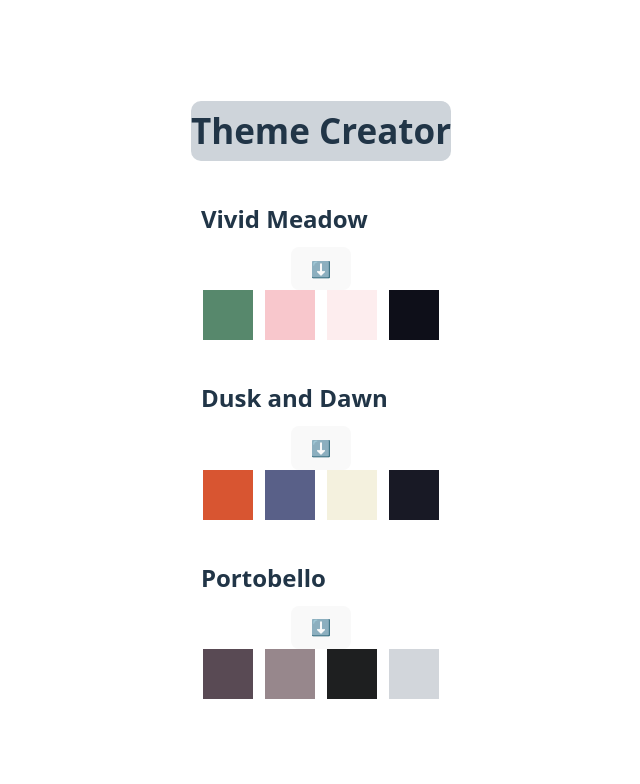
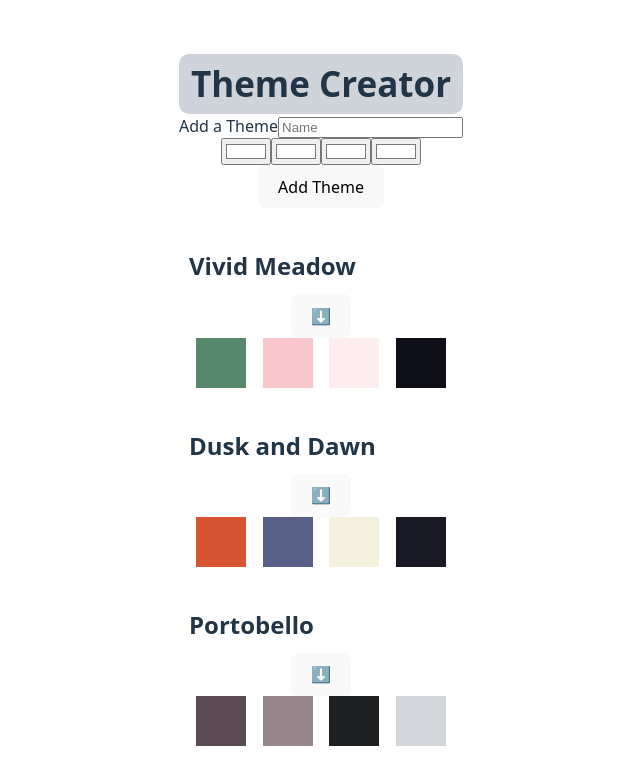
Before and after one commit to dominikmusewitsch/theme-creator, a React (Vite) app: page / in a window 1280 px wide. Shown: the top 784 px of the page, without its empty margins (319-959 px from the left). Built offline with nearby package versions, Linux system fonts and the light colour scheme.

Commit message:
add form submit

```diff
--- a/src/App.jsx
+++ b/src/App.jsx
@@ -1,12 +1,48 @@
 import "./App.css";
 import { Theme } from "./components/Theme";
+import { ThemeForm } from "./components/ThemeForm";
+import { useState } from "react";
+import { themes } from "./db";
 
 function App() {
+  const [defaultThemes, setDefaultThemes] = useState(themes); //wie kann man den state noch etwas schöner benennen?
+  console.log(defaultThemes);
+
+  const handleAddTheme = (event) => {
+    event.preventDefault();
+
+    const form = event.target.form;
+    const name = form.addTheme.value;
+    const roles = ["primary", "secondary", "surface", "surface-on"];
+
+    const colors = [...form.querySelectorAll('input[type="color"]')].map(
+      (input, index) => {
+        // 1.ist immer element 2.ist immer der index des jeweiligen input elements
+        const role = roles[index];
+        return {
+          role,
+          value: input.value,
+          name: `${name}-${role}`,
+        };
+      }
+    );
+
+    const newTheme = {
+      id: crypto.randomUUID(), // oder Date.now()
+      name,
+      colors,
+    };
+
+    setDefaultThemes((prev) => [newTheme, ...prev]);
+    form.reset(); // optional: Formular zurücksetzen
+  };
+
   return (
     <>
       <header className="header">Theme Creator</header>
       <main>
-        <Theme />
+        <ThemeForm handleAddTheme={handleAddTheme} />
+        <Theme defaultThemes={defaultThemes} />
       </main>
     </>
   );
--- a/src/components/Theme.jsx
+++ b/src/components/Theme.jsx
@@ -1,9 +1,8 @@
-import { themes } from "../db";
 import ColorCard from "./ColorCard";
 import { ColorPreview } from "./ColorPreview";
 import { useState } from "react";
 
-export function Theme() {
+export function Theme({ defaultThemes }) {
   const [view, setView] = useState(false);
 
   const handleClickView = (id) => {
@@ -15,7 +14,7 @@ export function Theme() {
 
   return (
     <div>
-      {themes.map((theme) => (
+      {defaultThemes.map((theme) => (
         <>
           <h2 className="name">{theme.name}</h2>
           <button onClick={() => handleClickView(theme.id)}>
--- /dev/null
+++ b/src/components/ThemeForm.jsx
@@ -0,0 +1,23 @@
+export function ThemeForm({ handleAddTheme }) {
+  return (
+    <form>
+      <label htmlFor="addTheme">Add a Theme</label>
+      <input
+        id="addTheme"
+        type="text"
+        name="addTheme"
+        placeholder="Name"
+        required
+      />
+      <article>
+        <input type="color" defaultValue="#ffffff" />
+        <input type="color" defaultValue="#ffffff" />
+        <input type="color" defaultValue="#ffffff" />
+        <input type="color" defaultValue="#ffffff" />
+      </article>
+      <button type="submit" onClick={handleAddTheme}>
+        Add Theme
+      </button>
+    </form>
+  );
+}
```
